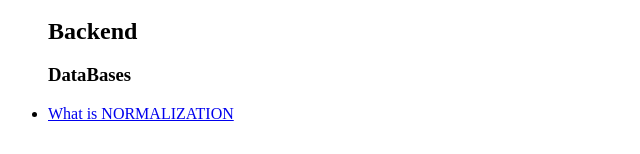
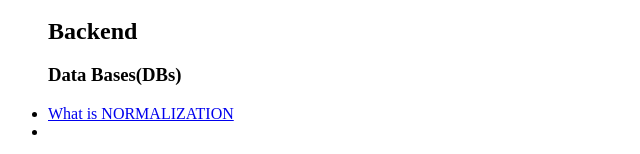
Before and after one commit to Shtuka1993/FullStack, a plain HTML site: page useful-links.html in a window 1280 px wide. Shown: the part 1402-1556 px from the top of the page, 0-640 px from the left. Drawn offline with Linux system fonts and the light colour scheme.

Commit message:
Add new draft

```diff
--- a/useful-links.html
+++ b/useful-links.html
@@ -98,8 +98,9 @@
     </ul>
     <ul>
         <h2>Backend</h2>
-            <h3>DataBases</h3>
+            <h3>Data Bases(DBs)</h3>
                 <li><a href="https://en.wikipedia.org/wiki/Database_normalization">What is NORMALIZATION</a></li>
+                <li><a href=""></a></li>
     </ul>
 </body>
 </html>
```
